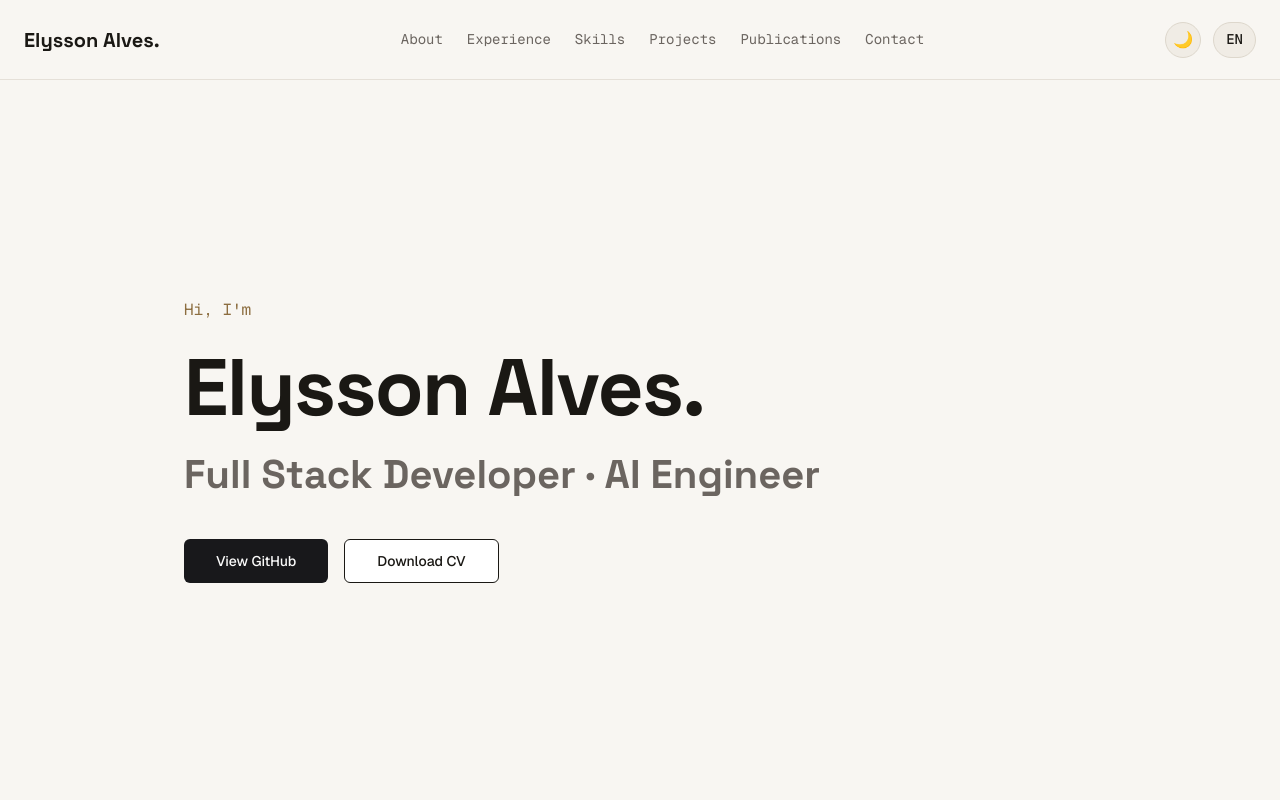
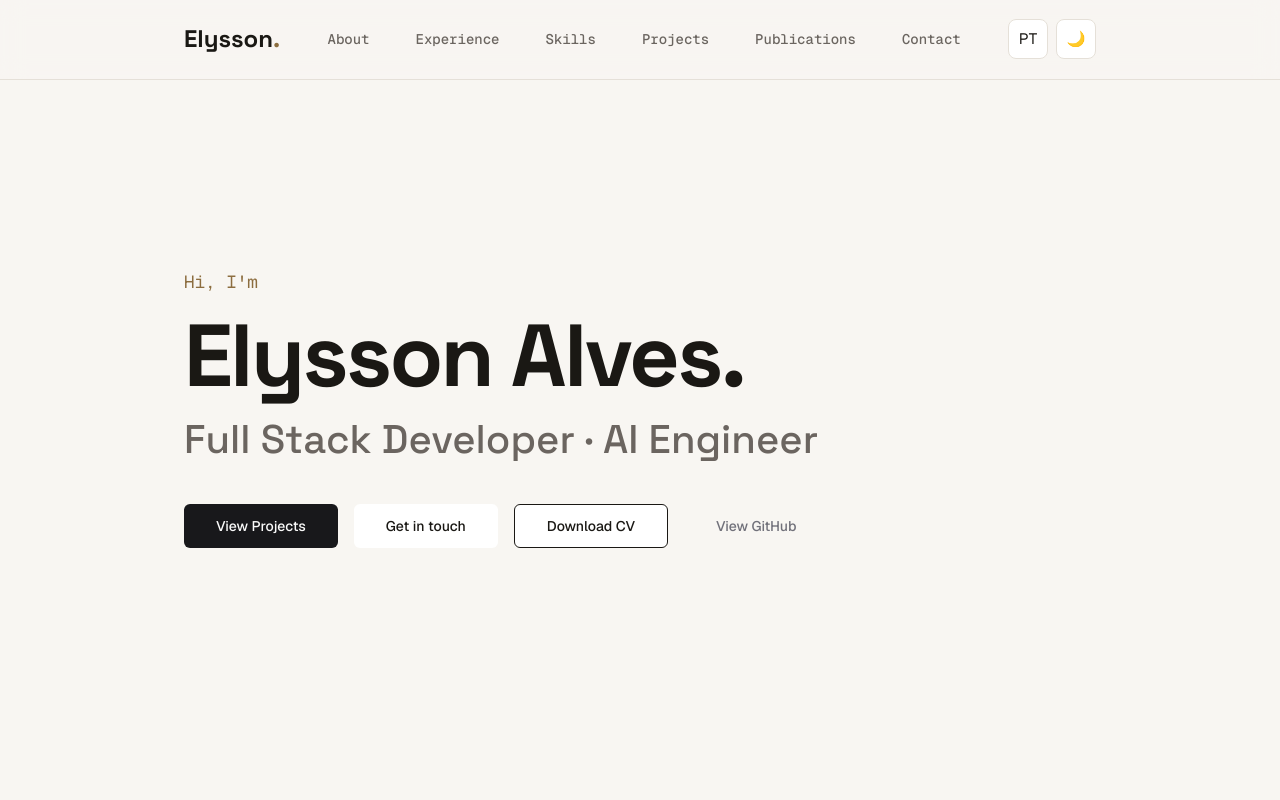
Before and after one commit to ElyssonAlvs/Portf-lio, a React (Vite) app: page / in a window 1280 px wide. Shown: the top 800 px of the page. Built offline with nearby package versions, Linux system fonts and the light colour scheme.

Commit message:
feat: transforma portfólio em SPA baseada em abas dinâmicas com transições fluidas

```diff
--- a/src/App.tsx
+++ b/src/App.tsx
@@ -1,4 +1,5 @@
-import { useEffect } from 'react'
+import { useState, useEffect } from 'react'
+import { AnimatePresence, motion } from 'framer-motion'
 import { useLanguage } from './contexts/LanguageContext'
 import { Header } from './components/layout/Header/Header'
 import { Footer } from './components/layout/Footer/Footer'
@@ -12,6 +13,7 @@ import { Contact } from './components/sections/Contact/Contact'
 
 function App() {
   const { language } = useLanguage()
+  const [activeTab, setActiveTab] = useState('home')
 
   useEffect(() => {
     // Update HTML lang attribute
@@ -52,17 +54,28 @@ function App() {
   }, [language])
 
   return (
-    <div style={{ paddingTop: '80px' }}>
-      <Header />
+    <div style={{ paddingTop: '80px', display: 'flex', flexDirection: 'column', minHeight: '100vh' }}>
+      <Header activeTab={activeTab} setActiveTab={setActiveTab} />
 
-      <main className="container">
-        <Hero />
-        <About />
-        <Experience />
-        <Skills />
-        <Projects />
-        <Publications />
-        <Contact />
+      <main className="container flex-grow py-8 md:py-12" style={{ display: 'flex', flexDirection: 'column', justifyContent: 'center' }}>
+        <AnimatePresence mode="wait">
+          <motion.div
+            key={activeTab}
+            initial={{ opacity: 0, y: 15 }}
+            animate={{ opacity: 1, y: 0 }}
+            exit={{ opacity: 0, y: -15 }}
+            transition={{ duration: 0.25, ease: [0.16, 1, 0.3, 1] }}
+            style={{ width: '100%' }}
+          >
+            {activeTab === 'home' && <Hero setActiveTab={setActiveTab} />}
+            {activeTab === 'about' && <About />}
+            {activeTab === 'experience' && <Experience />}
+            {activeTab === 'skills' && <Skills />}
+            {activeTab === 'projects' && <Projects />}
+            {activeTab === 'publications' && <Publications />}
+            {activeTab === 'contact' && <Contact />}
+          </motion.div>
+        </AnimatePresence>
       </main>
 
       <Footer />
--- a/src/components/layout/Header/Header.module.css
+++ b/src/components/layout/Header/Header.module.css
@@ -6,48 +6,170 @@
   height: 80px;
   display: flex;
   align-items: center;
+  z-index: 100;
+  background-color: rgba(248, 246, 242, 0.8);
+  backdrop-filter: blur(12px);
+  border-bottom: 1px solid var(--border);
+  transition: var(--transition-smooth);
+}
+
+:global([data-theme="dark"]) .header {
+  background-color: rgba(17, 19, 24, 0.8);
+}
+
+.header.scrolled {
+  box-shadow: 0 4px 30px rgba(0, 0, 0, 0.03);
+  height: 70px;
+}
+
+.container {
+  width: 100%;
+  max-width: var(--container-max);
+  margin: 0 auto;
+  padding: 0 24px;
+  display: flex;
+  align-items: center;
   justify-content: space-between;
-  padding: 0 24px;
-  background-color: var(--bg);
-  border-bottom: 1px solid var(--border);
-  z-index: 100;
-  transition: var(--transition-smooth);
 }
 
 .logo {
   font-family: var(--font-display);
   font-weight: 700;
-  font-size: 1.25rem;
+  font-size: 1.5rem;
   color: var(--text-primary);
   text-decoration: none;
+}
+
+.logo span {
+  color: var(--accent);
 }
 
 .nav {
   display: flex;
   align-items: center;
-  gap: 24px;
+  gap: 12px;
 }
 
 .navLink {
   color: var(--text-muted);
   font-family: var(--font-mono);
   font-size: 0.875rem;
-  text-decoration: none;
+  padding: 8px 16px;
+  border-radius: 8px;
+  background: none;
+  border: 1px solid transparent;
+  cursor: pointer;
+  font-weight: 500;
   transition: var(--transition-smooth);
 }
 
 .navLink:hover {
-  color: var(--accent);
+  color: var(--text-primary);
+  background-color: rgba(0, 0, 0, 0.03);
 }
 
-.controls {
+:global([data-theme="dark"]) .navLink:hover {
+  background-color: rgba(255, 255, 255, 0.05);
+}
+
+.navLink.active {
+  color: var(--accent);
+  background-color: var(--tag-bg);
+  border-color: var(--tag-border);
+}
+
+.actions {
   display: flex;
   align-items: center;
-  gap: 12px;
+  gap: 8px;
 }
 
-@media (max-width: 768px) {
+.actionBtn {
+  width: 40px;
+  height: 40px;
+  display: flex;
+  align-items: center;
+  justify-content: center;
+  border-radius: 8px;
+  border: 1px solid var(--border);
+  background-color: var(--surface);
+  color: var(--text-primary);
+  cursor: pointer;
+  transition: var(--transition-smooth);
+  font-size: 0.95rem;
+}
+
+.actionBtn:hover {
+  border-color: var(--accent);
+  color: var(--accent);
+  transform: translateY(-1px);
+}
+
+.menuBtn {
+  display: none;
+  flex-direction: column;
+  justify-content: space-between;
+  width: 24px;
+  height: 18px;
+  background: none;
+  border: none;
+  cursor: pointer;
+  padding: 0;
+  z-index: 101;
+}
+
+.menuBtn span {
+  display: block;
+  width: 100%;
+  height: 2px;
+  background-color: var(--text-primary);
+  border-radius: 2px;
+  transition: var(--transition-smooth);
+}
+
+@media (max-width: 900px) {
+  .menuBtn {
+    display: flex;
+  }
+
+  .menuBtn.open span:nth-child(1) {
+    transform: translateY(8px) rotate(45deg);
+  }
+
+  .menuBtn.open span:nth-child(2) {
+    opacity: 0;
+  }
+
+  .menuBtn.open span:nth-child(3) {
+    transform: translateY(-8px) rotate(-45deg);
+  }
+
   .nav {
-    display: none;
+    position: fixed;
+    top: 0;
+    right: -100%;
+    width: 80%;
+    max-width: 300px;
+    height: 100vh;
+    background-color: var(--surface);
+    border-left: 1px solid var(--border);
+    flex-direction: column;
+    justify-content: center;
+    gap: 20px;
+    padding: 40px;
+    z-index: 99;
+    transition: var(--transition-smooth);
+    box-shadow: -10px 0 30px rgba(0, 0, 0, 0.05);
+  }
+
+  .nav.open {
+    right: 0;
+  }
+
+  .navLink {
+    font-size: 1.1rem;
+    width: 100%;
+    text-align: center;
+    padding: 12px;
   }
 }
--- a/src/components/layout/Header/Header.tsx
+++ b/src/components/layout/Header/Header.tsx
@@ -1,56 +1,91 @@
+import { useState, useEffect } from 'react';
+import { useTheme } from '../../../contexts/ThemeContext';
 import { useLanguage } from '../../../contexts/LanguageContext';
 import { translations } from '../../../i18n/translations';
-import { ThemeToggle } from '../../ui/ThemeToggle/ThemeToggle';
-import { LanguageToggle } from '../../ui/LanguageToggle/LanguageToggle';
 import styles from './Header.module.css';
 
-export const Header = () => {
-  const { language } = useLanguage();
+interface HeaderProps {
+  activeTab: string;
+  setActiveTab: (tab: string) => void;
+}
+
+export const Header = ({ activeTab, setActiveTab }: HeaderProps) => {
+  const { theme, toggleTheme } = useTheme();
+  const { language, toggleLanguage } = useLanguage();
+  const [isScrolled, setIsScrolled] = useState(false);
+  const [isMenuOpen, setIsMenuOpen] = useState(false);
+
   const t = translations[language].nav;
 
+  useEffect(() => {
+    const handleScroll = () => {
+      if (window.scrollY > 20) {
+        setIsScrolled(true);
+      } else {
+        setIsScrolled(false);
+      }
+    };
+
+    window.addEventListener('scroll', handleScroll);
+    return () => window.removeEventListener('scroll', handleScroll);
+  }, []);
+
   const navItems = [
-    { label: t.about, href: '#about' },
-    { label: t.experience, href: '#experience' },
-    { label: t.skills, href: '#skills' },
-    { label: t.projects, href: '#projects' },
-    { label: t.publications, href: '#publications' },
-    { label: t.contact, href: '#contact' },
+    { id: 'about', label: t.about },
+    { id: 'experience', label: t.experience },
+    { id: 'skills', label: t.skills },
+    { id: 'projects', label: t.projects },
+    { id: 'publications', label: t.publications },
+    { id: 'contact', label: t.contact }
   ];
 
-  const handleNavClick = (e: React.MouseEvent<HTMLAnchorElement>, href: string) => {
-    e.preventDefault();
-    const target = document.querySelector(href);
-    if (target) {
-      target.scrollIntoView({ behavior: 'smooth', block: 'start' });
-    }
-  };
+  return (
+    <header className={`${styles.header} ${isScrolled ? styles.scrolled : ''}`}>
+      <div className={`container ${styles.container}`}>
+        <button onClick={() => { setActiveTab('home'); setIsMenuOpen(false); }} className={styles.logo}>
+          Elysson<span>.</span>
+        </button>
 
-  return (
-    <header className={styles.header}>
-      <a
-        href="#"
-        className={styles.logo}
-        onClick={(e) => { e.preventDefault(); window.scrollTo({ top: 0, behavior: 'smooth' }); }}
-      >
-        Elysson Alves.
-      </a>
+        <nav className={`${styles.nav} ${isMenuOpen ? styles.open : ''}`}>
+          {navItems.map(item => (
+            <button
+              key={item.id}
+              className={`${styles.navLink} ${activeTab === item.id ? styles.active : ''}`}
+              onClick={() => {
+                setActiveTab(item.id);
+                setIsMenuOpen(false);
+              }}
+            >
+              {item.label}
+            </button>
+          ))}
+        </nav>
 
-      <nav className={styles.nav}>
-        {navItems.map((item) => (
-          <a
-            key={item.href}
-            href={item.href}
-            className={styles.navLink}
-            onClick={(e) => handleNavClick(e, item.href)}
+        <div className={styles.actions}>
+          <button
+            className={styles.actionBtn}
+            onClick={toggleLanguage}
+            aria-label="Toggle language"
           >
-            {item.label}
-          </a>
-        ))}
-      </nav>
-
-      <div className={styles.controls}>
-        <ThemeToggle />
-        <LanguageToggle />
+            {language === 'pt' ? 'EN' : 'PT'}
+          </button>
+          <button
+            className={styles.actionBtn}
+            onClick={toggleTheme}
+            aria-label="Toggle theme"
+          >
+            {theme === 'dark' ? '☀️' : '🌙'}
+          </button>
+          <button
+            className={`${styles.menuBtn} ${isMenuOpen ? styles.open : ''}`}
+            onClick={() => setIsMenuOpen(!isMenuOpen)}
+            aria-label="Toggle menu"
+          >
+            <span></span>
+            <span></span>
+            <span></span>
+          </button>
+        </div>
       </div>
     </header>
   );
--- a/src/components/sections/Hero/Hero.tsx
+++ b/src/components/sections/Hero/Hero.tsx
@@ -4,27 +4,37 @@ import { AnimatedSection } from '../../ui/AnimatedSection/AnimatedSection';
 import { Button } from '../../ui/button';
 import cvFile from '../../../assets/cv/Elysson_Alves_CV.pdf';
 
-export const Hero = () => {
+interface HeroProps {
+  setActiveTab: (tab: string) => void;
+}
+
+export const Hero = ({ setActiveTab }: HeroProps) => {
   const { language } = useLanguage();
   const t = translations[language].hero;
 
   return (
-    <AnimatedSection id="hero" style={{ minHeight: 'calc(100vh - 80px)', display: 'flex', flexDirection: 'column', justifyContent: 'center' }}>
-      <p style={{ color: 'var(--accent)', fontFamily: 'var(--font-mono)', marginBottom: '16px' }}>{t.greeting}</p>
-      <h1 style={{ fontSize: 'clamp(3rem, 8vw, 5rem)', marginBottom: '16px', letterSpacing: '-0.02em' }}>Elysson Alves.</h1>
-      <h2 style={{ fontSize: 'clamp(1.5rem, 4vw, 2.5rem)', color: 'var(--text-muted)', marginBottom: '40px' }}>{t.role}</h2>
+    <AnimatedSection id="hero" style={{ minHeight: 'calc(80vh - 80px)', display: 'flex', flexDirection: 'column', justifyContent: 'center', textAlign: 'left' }}>
+      <p style={{ color: 'var(--accent)', fontFamily: 'var(--font-mono)', marginBottom: '16px', fontSize: '1.1rem' }}>{t.greeting}</p>
+      <h1 style={{ fontSize: 'clamp(3rem, 8vw, 5.5rem)', marginBottom: '16px', letterSpacing: '-0.03em', fontWeight: 800, lineHeight: 1 }}>Elysson Alves.</h1>
+      <h2 style={{ fontSize: 'clamp(1.5rem, 4vw, 2.5rem)', color: 'var(--text-muted)', marginBottom: '40px', fontWeight: 500 }}>{t.role}</h2>
 
       <div style={{ display: 'flex', gap: '16px', flexWrap: 'wrap' }}>
-        <Button asChild size="lg" className="bg-primary text-primary-foreground hover:bg-primary/90 rounded-md font-medium transition-colors">
-          <a href="https://github.com/ElyssonAlvs" target="_blank" rel="noreferrer">
-            {t.cta_github}
-          </a>
+        <Button onClick={() => setActiveTab('projects')} size="lg" className="bg-primary text-primary-foreground hover:bg-primary/90 rounded-md font-medium transition-colors">
+          {language === 'pt' ? 'Ver Projetos' : 'View Projects'}
+        </Button>
+        <Button onClick={() => setActiveTab('contact')} variant="outline" size="lg" className="border border-border rounded-md font-medium transition-colors">
+          {t.cta_contact}
         </Button>
         <Button asChild variant="outline" size="lg" className="border border-border rounded-md font-medium transition-colors">
           <a href={cvFile} download="Elysson_Alves_CV.pdf">
             {t.cta_cv}
           </a>
         </Button>
+        <Button asChild variant="ghost" size="lg" className="rounded-md font-medium transition-colors text-muted-foreground hover:text-foreground">
+          <a href="https://github.com/ElyssonAlvs" target="_blank" rel="noreferrer">
+            {t.cta_github}
+          </a>
+        </Button>
       </div>
     </AnimatedSection>
   );
```
